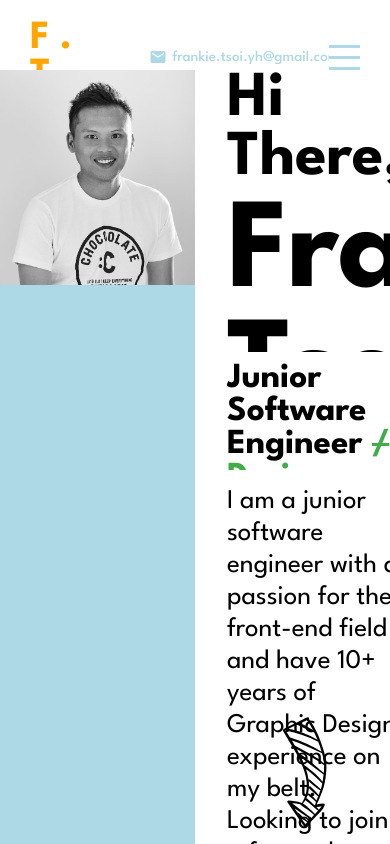
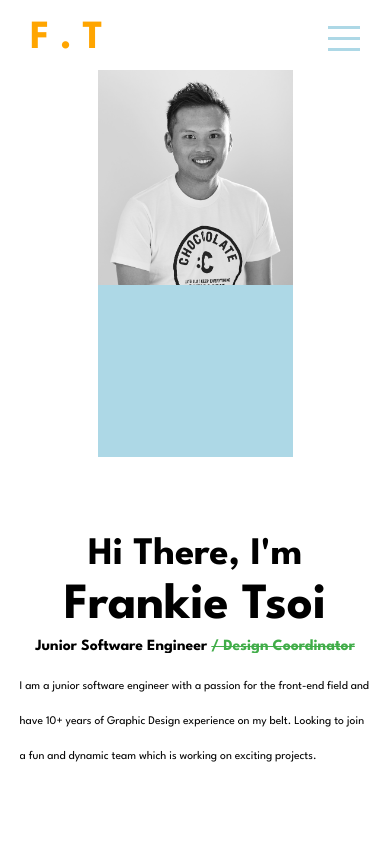
Before and after one commit to nkie009/frankies-portfolio, a React (Create React App) app: page / in a window 390 px wide. Built offline with nearby package versions, Linux system fonts and the light colour scheme.

Commit message:
fixing responive

```diff
--- a/src/components/About/About.js
+++ b/src/components/About/About.js
@@ -21,9 +21,6 @@ export default function About() {
           </h3>
           <div className="paraAbout">I am a junior software engineer with a passion for the front-end field and have 10+ years of Graphic Design experience on my belt. Looking to join a fun and dynamic team which is working on exciting projects.</div>
         </div>
-        <a href="#myProjects">
-          <img className="downArrow" src="assets/arrow.svg" alt="downArrow" />
-        </a>
       </div>
 
 
--- a/src/components/About/About.scss
+++ b/src/components/About/About.scss
@@ -4,6 +4,10 @@
   background-color: white;
   display: flex;
 
+  @include mobile {
+    flex-direction: column;
+    align-items: center;
+  }
 
   .leftAbout {
     flex: 0.5;
@@ -16,12 +20,8 @@
       display: flex;
       align-items: center;
       justify-content: center;
-
-
-
       .proPic {
-        width: 100vw;
-
+        width: clamp(4rem, 50vw, 70rem);
       }
     }
 
@@ -36,13 +36,27 @@
       display: flex;
       flex-direction: column;
       justify-content: center;
+      @include mobile {
+        align-items: center;
+        overflow: hidden;
+        padding-left: clamp(1.2rem, 5vw, 2.9rem);
+      }
 
       h1 {
-        font-size: 8rem;
+        font-size: 7rem;
         margin: 10px 0;
+        @include mobile {
+          font-size: clamp(3rem, 13vw, 6rem);
+          overflow: hidden;
+        }
       }
       h2 {
         font-size: 4rem;
+        @include mobile {
+          font-size: clamp(2rem, 10vw, 5rem);
+          overflow: hidden;
+          margin-top: 10px;
+        }
       }
       h3 {
         font-size: 2.2rem;
@@ -51,11 +65,20 @@
           font-size: inherit;
           color: rgb(65, 173, 73);
         }
+
+        @include mobile {
+          font-size: clamp(0.7rem, 4vw, 1.7rem);
+          overflow: hidden;
+
+        }
       }
       .paraAbout{
-        font-size: 27px;
+        font-size: 2rem;
         margin-top: 1rem;
-        line-height: 2rem;
+        line-height: 2.2rem;
+        @include mobile {
+          font-size: clamp(0.7rem, 3vw, 2rem);
+        }
 
 
       }
@@ -71,6 +94,9 @@
       .downArrow:hover {
         height: 6.5rem;
       }
+      @include mobile{
+        display: none;
+      }
     }
   }
 }
--- a/src/components/Contact/Contact.js
+++ b/src/components/Contact/Contact.js
@@ -9,10 +9,7 @@ export default function Contact() {
           <h2>frankie.tsoi.yh@gmail.com</h2>
         </div>
         <div className="linkedin">
-          <img
-            className="linkinlogo"
-            src="assets/linkedin.svg"
-            alt="linkedinLogo"
+          <img className="linkinlogo" src="assets/linkedin.svg" alt="linkedinLogo"
             onClick={() =>
               window.open(`https://www.linkedin.com/in/frankie-tsoi/`)
             }
--- a/src/components/Contact/Contact.scss
+++ b/src/components/Contact/Contact.scss
@@ -1,3 +1,5 @@
+@import "../../main.scss";
+
 .contact {
 
   background-color: lightblue;
@@ -6,12 +8,19 @@
   flex-direction: column;
   align-items: center;
   justify-content: center;
+
+
   .containerContact{
     // border: 3px solid red;
     display: flex;
     align-items: center;
     justify-content: center;
     width: 700px;
+
+    .email{
+      font-size: clamp(0.7rem, 3vw, 1.2rem);
+    }
+
     img {
       width: 50px;
       cursor: pointer;
--- a/src/components/Navbar/Navbar.js
+++ b/src/components/Navbar/Navbar.js
@@ -8,7 +8,7 @@ export default function Navbar({menuOpen, setMenuOpen}) {
     <div className={'navbar ' + (menuOpen && 'active')}>
       <div className='wrapper'>
         <div className='left'>
-          <a href="#myContact" className='logo'>F . T</a>
+          <a href="#aboutMe" className='logo'>F . T</a>
           <div className='itemGroup'>
             <Email className='icon' />
             <span className='email'>frankie.tsoi.yh@gmail.com</span>
--- a/src/components/Navbar/Navbar.scss
+++ b/src/components/Navbar/Navbar.scss
@@ -31,6 +31,10 @@
         display: flex;
         align-items: center;
         margin-left: 30px;
+
+        @include mobile{
+          display: none;
+        }
 
         .icon {
           font-size: 18px;
--- a/src/components/Projects/Projects.scss
+++ b/src/components/Projects/Projects.scss
@@ -7,10 +7,15 @@
   justify-content: center;
   position: relative;
 
+
   .arrow{
     position: absolute;
     height: 7rem;
     cursor: pointer;
+
+    @include mobile{
+      display: none;
+    }
 
     &.left{
       left: 100px
@@ -27,6 +32,11 @@
     position: absolute;
     left: 0;
     transition: all 1s ease-out;
+    @include mobile{
+      height: 100vh;
+      flex-direction: column;
+      justify-content: center;
+    }
     .container {
       width: 100vw;
       display: flex;
@@ -40,6 +50,11 @@
         display: flex;
         align-items: center;
         justify-content: center;
+        @include mobile{
+          width: 90%;
+          height: 180px;
+          margin-top: 5px;
+        }
 
         .leftPro {
           flex: 6;
@@ -53,7 +68,7 @@
             padding: 20px;
             display: flex;
             flex-direction: column;
-            justify-content: space-between;
+            justify-content: space-around;
 
             .imgContainer {
               width: 40px;
@@ -66,12 +81,17 @@
               }
             }
             h2 {
-              font-size: 40px;
+              font-size: clamp(2rem, 3vw, 3rem);
+
             }
             p {
               margin-top: 1rem;
               font-size: 20px;
-              line-height: 1.5rem
+              line-height: 1.5rem;
+              @include mobile{
+                display: none;
+              }
+
             }
             span {
               margin-top: 2rem;
--- a/src/components/Skills/Skills.scss
+++ b/src/components/Skills/Skills.scss
@@ -1,3 +1,5 @@
+@import "../../main.scss";
+
 .skills{
   display: flex;
   align-items: center;
@@ -15,9 +17,10 @@
     box-shadow: 0 8px 20px black;
 
 
+
     img{
-      width: 7rem;
-      margin: 1rem;
+      width: clamp(3rem, 13vw, 7rem);
+      margin: 0.5rem;
     }
     .codingSkills{
       margin-top: 4rem;
--- a/src/main.scss
+++ b/src/main.scss
@@ -1,2 +1,10 @@
 $mainColor: lightblue;
-$closeColor: rgb(25, 20, 114)
+$closeColor: rgb(25, 20, 114);
+$width: 768px;
+$height: 768;
+
+@mixin mobile {
+    @media (max-width: #{$width}){
+        @content
+    }
+}
```
